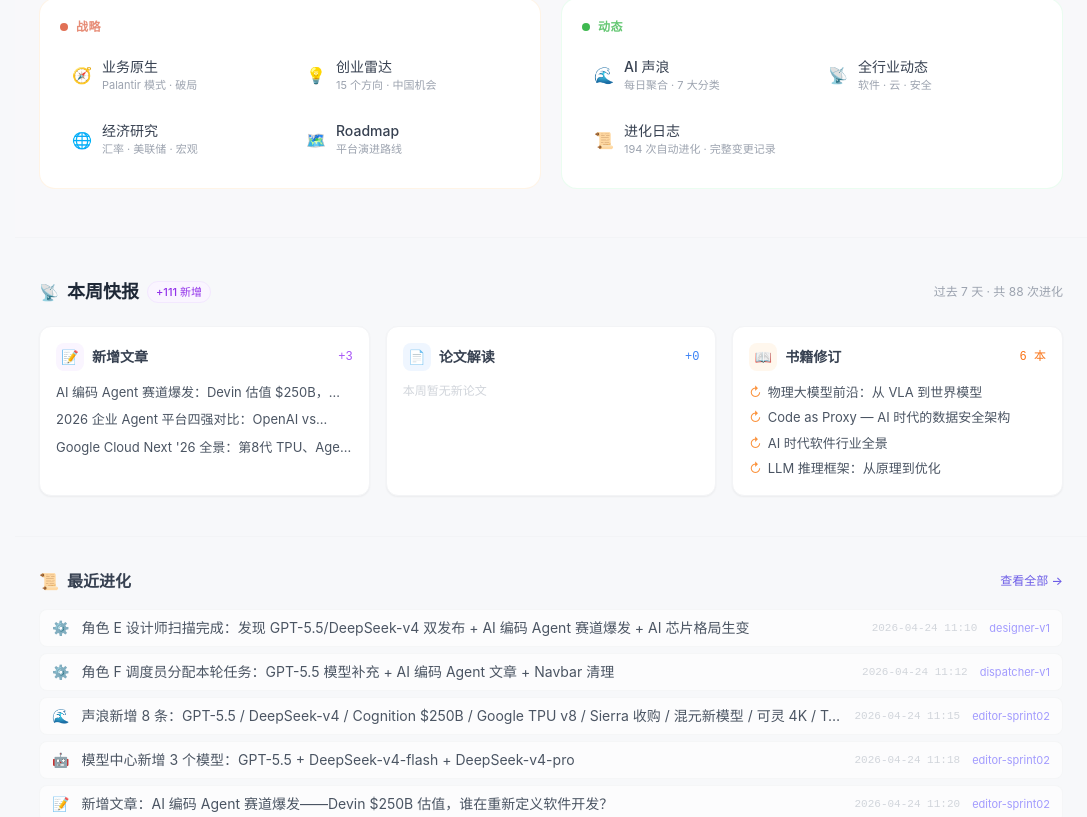
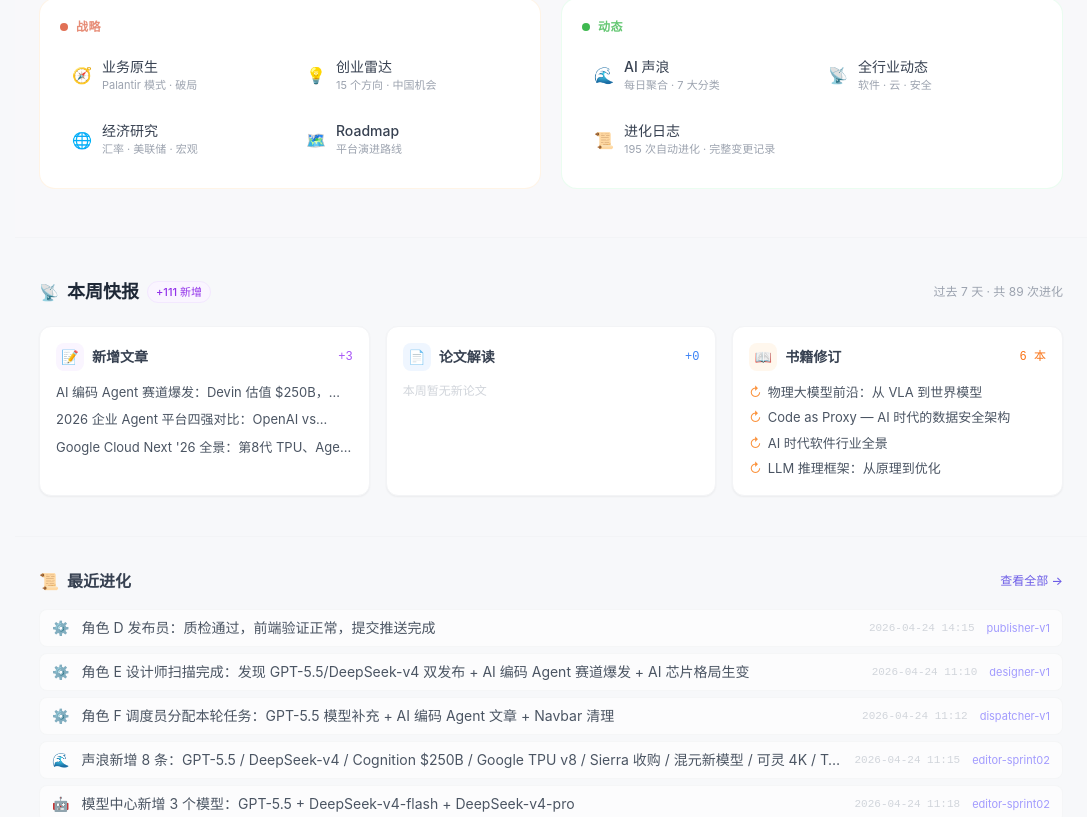
Before and after one commit to yuhuali1989/signal, a Next.js app: page / in a window 1280 px wide. Shown: the part 1980-2797 px from the top of the page, without its empty margins (193-1280 px from the left). Built offline with nearby package versions, Linux system fonts and the light colour scheme.

Commit message:
content: 第31轮迭代 — 全行业动态+7/声浪+8/模型+3(GPT-5.5+DeepSeek-v4)/文章+1(AI编码Agent) [2026-04-24]

```diff
--- a/content/articles/ai-coding-agent-boom-2026-04-24.md
+++ b/content/articles/ai-coding-agent-boom-2026-04-24.md
@@ -67,8 +67,14 @@ Windsurf 提出了"AI Flow"概念——不是简单的补全或对话，而是 A
 
 **核心差异**：
 - Cascade 模式：AI 主动感知开发者意图，提前准备上下文
-- 多步骤任务自动编排
+- 多步骤任务自动编排，支持跨文件重构
 - 免费版功能丰富，降低使用门槛
+- 基于 Codeium 模型，自建推理引擎，不依赖第三方 API
+
+**最新进展（2026 年）**：
+- 推出 Windsurf Cascade 2.0，支持 100 万 token 上下文
+- 与 NVIDIA 合作优化推理延迟，响应速度提升 3x
+- 企业版新增 SOC 2 Type II 认证，满足金融/医疗合规需求
 
 ### 5. GitHub Copilot —— 生态优势
 
@@ -76,8 +82,29 @@ Windsurf 提出了"AI Flow"概念——不是简单的补全或对话，而是 A
 
 **最新进展**：
 - Copilot Workspace：从 Issue 到 PR 的全自动化
-- Agent 模式：支持多步骤任务执行
-- 企业版深度集成 GitHub 工作流
+- Agent 模式：支持多步骤任务执行，可自主运行测试套件
+- 企业版深度集成 GitHub 工作流，支持私有代码库微调
+- Copilot Chat 支持多模型路由（GPT-5.5 / Claude 4 / Gemini 2.5）
+
+### 6. Sierra（前 GitHub CEO 创立）—— AI 客服 Agent 新贵
+
+**最新动态**：Sierra 收购 Fragment，加速 AI 客服 Agent 布局。由前 GitHub CEO 创立，专注企业级客服自动化。
+
+**核心能力**：
+- 多轮对话 + 系统集成的端到端 Agent
+- 与 Zendesk / Salesforce Service Cloud 深度集成
+- 支持多语言、多时区 7×24 客服场景
+
+**商业模式**：按对话量计费 + 企业定制，ARR 增速超 300%（2026 Q1）。
+
+### 7. 中国赛道：字节 Trae + 阿里通义灵码 + 腾讯云 AI 助手
+
+国内 AI 编码工具正在快速追赶：
+- **字节 Trae**：基于豆包大模型，深度集成飞书，支持企业知识库增强
+- **阿里通义灵码**：基于 Qwen3.6，支持阿里云全栈集成，免费版功能强大
+- **腾讯云 AI 助手**：基于腾讯，集成企业微信和腾讯云 API
+
+**国内挑战**：缺乏 Devin 级别的自主 Agent，多数仍停留在"智能补全 + 对话"阶段。
 
 ## 竞争格局分析
 
@@ -93,19 +120,37 @@ Windsurf 提出了"AI Flow"概念——不是简单的补全或对话，而是 A
 
 ### 1. 从"工具"到"员工"的范式转移
 
-Devin 的 $250B 估值不是泡沫——它反映了市场对"AI 作为团队成员"这一范式的认可。当 AI 能独立完成 Issue → PR 的全流程，它就不再是工具，而是员工。
+Devin 的 $250B 估值不是泡沫——它反映了市场对"AI 作为团队成员"这一范式的认可。当 AI 能独立完成 Issue → PR 的全流程，它就不再是工具，而是员工。企业开始将 AI Agent 计入"人头预算"而非"工具预算"，这是商业模式的根本性转变。
 
 ### 2. 多模型策略成为标配
 
-Cursor 支持 Claude/GPT/Gemini 切换，Windsurf 也在走多模型路线。没有哪个模型在所有编码任务上都是最优的，多模型策略是必然选择。
+Cursor 支持 Claude/GPT/Gemini 切换，Windsurf 也在走多模型路线。没有哪个模型在所有编码任务上都是最优的——Claude 擅长推理和重构，GPT-5.5 擅长快速补全，Gemini 擅长超长上下文理解。多模型策略是必然选择，也是差异化竞争的关键。
 
 ### 3. 安全与可靠性是企业采纳的关键
 
-AI 生成代码的安全漏洞率仍然偏高（Snyk 报告 36%），企业需要完善的安全护栏。这也是为什么 Palantir 的"Code as Proxy"模式如此重要——AI 写代码，但数据不出域。
+AI 生成代码的安全漏洞率仍然偏高（Snyk 2026 报告：36% 的 AI 生成代码存在潜在安全缺陷），企业需要完善的安全护栏。这也是为什么 Palantir 的"Code as Proxy"模式和 Anthropic 的 RSP 安全框架如此重要——AI 写代码，但数据不出域、行为可审计。
 
-### 4. 中国市场的机会
+### 4. 中国市场的机会与差距
 
-国内尚未出现 Devin 级别的 AI 编码 Agent。随着 DeepSeek-v4 和 Qwen3.6 等国产模型能力提升，中国版 AI 编码 Agent 的窗口正在打开。
+国内尚未出现 Devin 级别的 AI 编码 Agent。随着 DeepSeek-v4 和 Qwen3.6 等国产模型能力提升，中国版 AI 编码 Agent 的窗口正在打开。但核心差距不在模型，而在**工程化能力**——如何将大模型能力封装为可靠、可审计、可集成的企业级 Agent 系统。
+
+### 5. 编码 Agent 的下一站：从"写代码"到"理解业务"
+
+当前编码 Agent 的核心能力仍是"理解需求 → 写代码 → 跑测试"。下一阶段的竞争焦点是"理解业务"——Agent 需要理解企业的业务逻辑、代码规范、架构约束，才能生成真正可用的代码。这要求 Agent 具备长期记忆、企业知识库集成和上下文持续学习能力。
+
+### 6. 开源 vs 闭源：新一轮路线分化
+
+- **闭源派**（Devin / Cursor / GitHub Copilot）：控制全栈体验，用专有数据飞轮优化模型
+- **开源派**（Continue.dev / Aider / OpenHands）：开放生态，社区驱动，企业可私有化部署
+
+两条路线将长期共存。闭源路线在易用性和集成度上占优，开源路线在定制化和数据主权上占优。
+
+## 对软件团队的行动建议
+
+1. **现在就开始用**：选一个编码 Agent（推荐 Cursor 或 Claude Code），在真实项目中用满 2 周。不亲自用，就无法理解能力边界。
+2. **建立 AI 代码审查规范**：AI 生成的代码必须有人类审查环节，重点关注安全漏洞、性能问题和架构一致性。
+3. **投资 Prompt 工程和企业知识库**：编码 Agent 的输出质量高度依赖于上下文质量。完善的企业知识库 = 更好的 AI 编码输出。
+4. **重新定义团队角色**：初级工程师应转型为"AI 编程教练"——他们不再写 CRUD，而是教会 AI 写 CRUD，自己专注于架构设计和业务理解。
 
 ## 结论
 
--- a/src/components/IndustryNewsFeed.js
+++ b/src/components/IndustryNewsFeed.js
@@ -110,6 +110,93 @@ const REGIONS = [
 
 const NEWS_DATA = [
   // ══════════════════════════════════════════════════════
+  // 2026-04-24（第31轮更新 — GPT-5.5发布 / DeepSeek-v4上线 / cURL-AI漏洞预警 / JetBrains远程开发修复 / Cognition $250B估值）
+  // ══════════════════════════════════════════════════════
+  {
+    id: 2701,
+    category: 'llm',
+    region: 'global',
+    title: 'OpenAI 发布 GPT-5.5：迈向 AI 超级应用的关键一步',
+    summary: 'OpenAI 正式发布 GPT-5.5，在推理、编码、多模态理解等全维度能力大幅提升，更省 token。OpenAI 将其定位为从聊天模型向超级应用平台演进的里程碑，已在 ChatGPT 和 API 中全面可用。Hacker News 热度 1193，816 条评论。',
+    source: 'Hacker News',
+    date: '2026-04-24',
+    tags: ['OpenAI', 'GPT-5.5', '大模型', '超级应用'],
+    hot: true,
+    link: 'https://news.ycombinator.com/item?id=42794862',
+  },
+  {
+    id: 2702,
+    category: 'llm',
+    region: 'china',
+    title: 'DeepSeek-V4 模型预览版正式上线并同步开源，迈入百万上下文普惠时代',
+    summary: 'DeepSeek 正式上线 DeepSeek-V4 模型预览版，支持超长上下文（百万 token 级别），模型权重同步开源。这是继 DeepSeek-v3 之后的重大版本升级，国产大模型在上下文长度上实现跨越式突破。',
+    source: 'IT之家',
+    date: '2026-04-24',
+    tags: ['DeepSeek', 'DeepSeek-V4', '开源', '长上下文'],
+    hot: true,
+    link: 'https://www.ithome.com/0/942/955.htm',
+  },
+  {
+    id: 2703,
+    category: 'llm',
+    region: 'china',
+    title: 'DeepSeek 官网公布 DeepSeek-v4 接口文档：flash + pro 双版本',
+    summary: 'DeepSeek 官网上线 DeepSeek-v4 接口和模型介绍，包括 DeepSeek-v4-flash（高性价比推理）和 DeepSeek-v4-pro（旗舰推理）。国产大模型 API 生态持续完善，开发者可即时接入。',
+    source: '36氪',
+    date: '2026-04-24',
+    tags: ['DeepSeek', 'DeepSeek-v4', 'API', '国产模型'],
+    hot: false,
+    link: 'https://36kr.com/newsflashes/3780240752186627',
+  },
+  {
+    id: 2704,
+    category: 'startup',
+    region: 'global',
+    title: 'Cognition AI（Devin）正以 $250 亿估值进行新一轮融资',
+    summary: '据报道，AI 编码 Agent 公司 Cognition AI 正就新一轮融资进行初步谈判，估值将达 250 亿美元。Cognition 是 Devin（首个 AI 软件工程师）的开发者，此估值反映了 AI 编码 Agent 赛道的爆发式增长。',
+    source: '36氪',
+    date: '2026-04-24',
+    tags: ['Cognition', 'Devin', 'AI编码', '融资'],
+    hot: true,
+    link: 'https://36kr.com/newsflashes/3780189527741441',
+  },
+  {
+    id: 2705,
+    category: 'infra',
+    region: 'global',
+    title: '开源网络工具 cURL 开发者示警"高质量混乱"：AI 提速漏洞挖掘，开源维护者修不过来',
+    summary: 'cURL 作者 Daniel Stenberg 表示，AI 工具大幅加速了漏洞挖掘速度，导致安全报告数量激增，但开源维护者的人力并不同步增长。"AI 创造了高质量混乱"——漏洞被发现的速度远超修复能力。',
+    source: 'IT之家',
+    date: '2026-04-24',
+    tags: ['cURL', '开源', '安全漏洞', 'AI辅助'],
+    hot: false,
+    link: 'https://www.ithome.com/0/942/951.htm',
+  },
+  {
+    id: 2706,
+    category: 'software',
+    region: 'global',
+    title: 'JetBrains 修复 IntelliJ IDEA 五年顽疾，远程开发 Emmet 缩写展开终可用',
+    summary: 'JetBrains 终于修复了 IntelliJ IDEA 远程开发场景下 Emmet 缩写展开功能失效的问题，该 Bug 已存在超过五年。此次修复大幅改善了前端开发者在远程开发模式下的体验。',
+    source: 'IT之家',
+    date: '2026-04-24',
+    tags: ['JetBrains', 'IDE', '远程开发', 'Emmet'],
+    hot: false,
+    link: 'https://www.ithome.com/0/942/959.htm',
+  },
+  {
+    id: 2707,
+    category: 'software',
+    region: 'china',
+    title: '万兴科技旗下万兴脑图上线"万兴脑图AI"，国内首发思维导图 AI Agent',
+    summary: 'AIGC 软件 A 股上市公司万兴科技宣布，旗下绘图创意软件万兴脑图（原亿图脑图）正式上线对话驱动型 AI 知识工作台"万兴脑图AI"，成为国内首个支持 AI Agent 功能的专业思维导图软件。',
+    source: '36氪',
+    date: '2026-04-24',
+    tags: ['万兴科技', 'AI Agent', '思维导图', 'AIGC'],
+    hot: false,
+    link: 'https://36kr.com/newsflashes/3780221128725507',
+  },
+  // ══════════════════════════════════════════════════════
   // 2026-04-23（第30轮更新 — Google ADK开源 / OpenAI-Infosys合作 / 千里科技智驾 / Anthropic欧洲扩张 / 华为ADS5+鸿蒙座舱 / GPU短缺）
   // ══════════════════════════════════════════════════════
   {
```
Also changed, not shown: content/evolution-log.json, src/lib/strategy-data.js, 1 other file (tests, documents, lock files or other folders).
